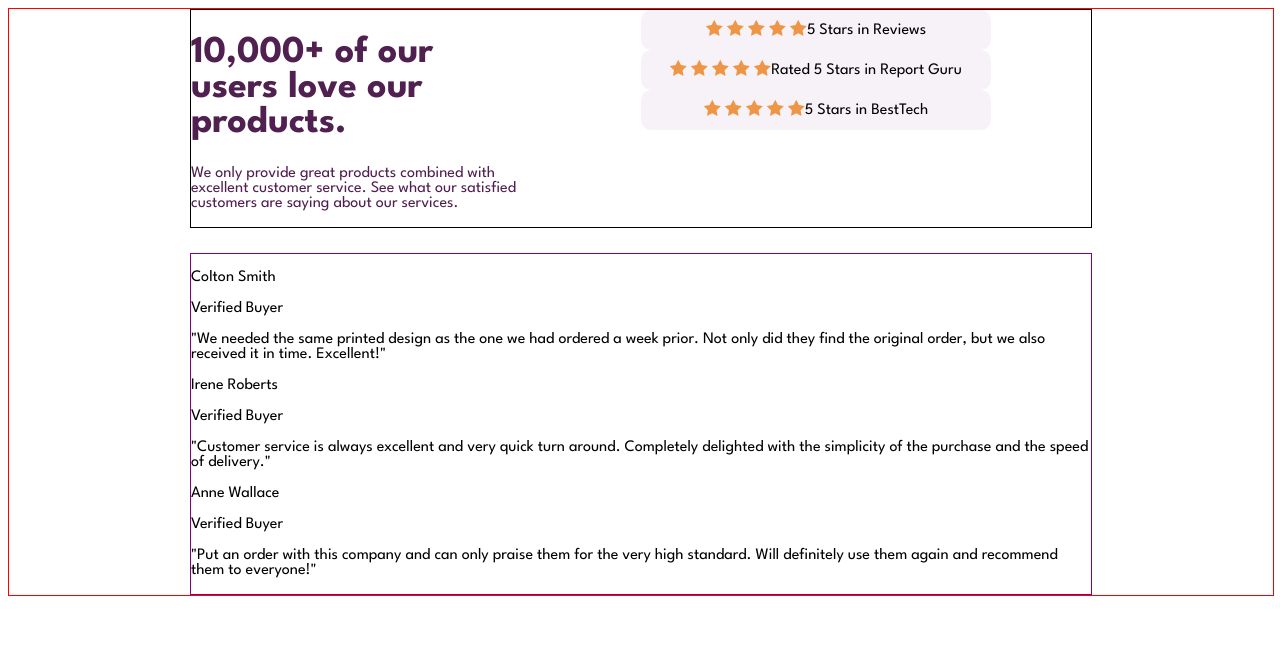
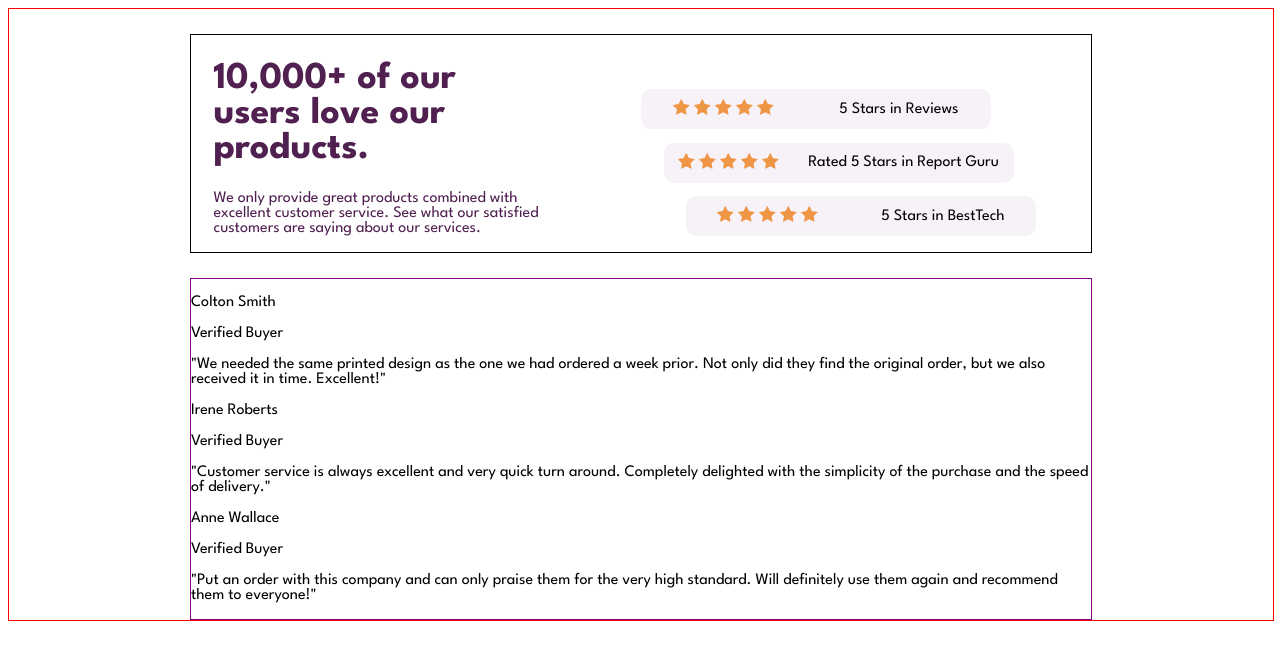
Before and after one commit to abdmud/social-proof-section-master, a plain HTML site: page index.html in a window 1280 px wide. Drawn offline with Linux system fonts and the light colour scheme.

Commit message:
top section desktop complete

```diff
--- a/index.html
+++ b/index.html
@@ -39,7 +39,7 @@
 
         <div class="right">
 
-          <div class="star-review">
+          <div class="star-review reviews">
             <div class="stars">
               <img src="./images/icon-star.svg">
               <img src="./images/icon-star.svg">
@@ -47,10 +47,10 @@
               <img src="./images/icon-star.svg">
               <img src="./images/icon-star.svg">
             </div>
-            <p class="reviews">5 Stars in Reviews</p>
+            <p class="reviews-p">5 Stars in Reviews</p>
           </div>
 
-          <div class="star-review">
+          <div class="star-review report-guru">
             <div class="stars">
               <img src="./images/icon-star.svg">
               <img src="./images/icon-star.svg">
@@ -58,10 +58,10 @@
               <img src="./images/icon-star.svg">
               <img src="./images/icon-star.svg">
             </div>
-            <p class="report">Rated 5 Stars in Report Guru</p>
+            <p class="report-p">Rated 5 Stars in Report Guru</p>
           </div>
 
-          <div class="star-review">
+          <div class="star-review best-tech">
             <div class="stars">
               <img src="./images/icon-star.svg">
               <img src="./images/icon-star.svg">
@@ -69,7 +69,7 @@
               <img src="./images/icon-star.svg">
               <img src="./images/icon-star.svg">
             </div>
-            <p class="besttech">5 Stars in BestTech</p>
+            <p class="best-tech-p">5 Stars in BestTech</p>
           </div>
 
         </div>
--- a/styles.css
+++ b/styles.css
@@ -21,11 +21,13 @@ body {
     grid-template-columns: 1fr 1fr;
     width: 900px;
     border: solid 1px black;
+    margin-top: 2%;
 }
 
 /* TOP LEFT TEXT CONTAINER */
 .left {
     width: 330px;
+    padding-left: 5%;
 }
 
 .left h1 {
@@ -41,6 +43,7 @@ body {
 .right {
     display: flex;
     flex-direction: column;
+    margin-top: 9%;
 }
 
 .star-review {
@@ -49,14 +52,28 @@ body {
     width: 350px;
     display: flex;
     flex-direction: row;
-    justify-content: center;
+    justify-content: space-around;
     align-items: center;
     border-radius: 10px;
+    margin-top: 3%;
 }
 
+.report-guru {
+    margin-left: 5%;
+}
+
+.best-tech {
+    margin-left: 10%;
+}
 .star-review p {
     height: 15px;
     gap: 10px;
+}
+
+.reviews-p,
+.report-p,
+.best-tech-p {
+
 }
 
 /* BOTTOM SECTION CONTAINER */
```
